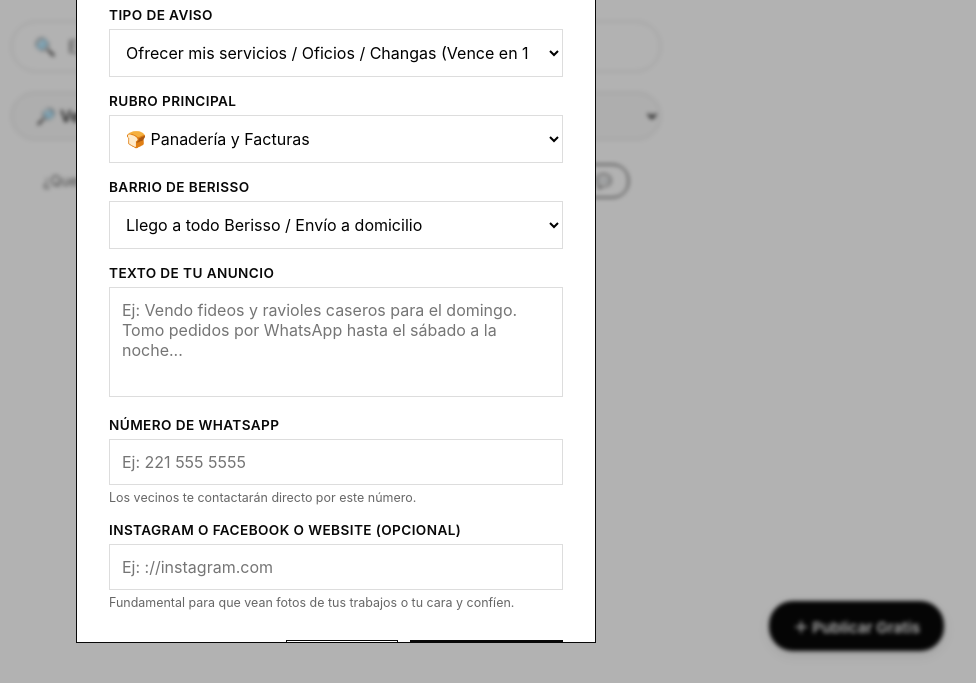
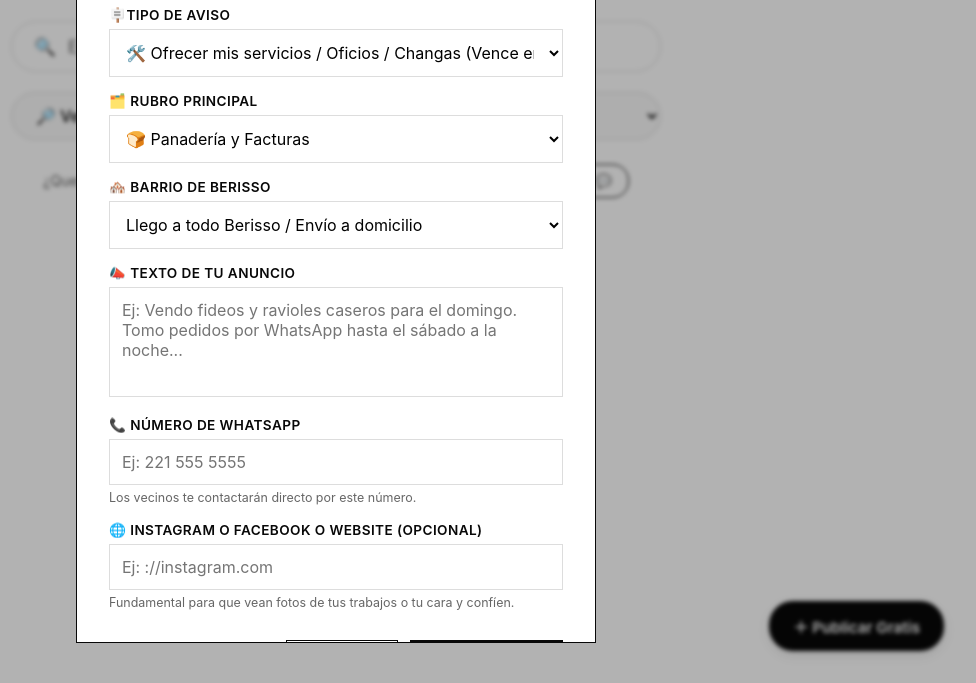
Before and after one commit to avisosfunebres/berissotrabaja, a plain HTML site: page index.html in a window 1280 px wide. Both pictures are taken after a click on the button "＋ Publicar Gratis". Shown: the part 117-800 px from the top of the page, without its empty margins (304-1280 px from the left). Drawn offline with Linux system fonts and the light colour scheme; no server answers.

Commit message:
Update index.html

```diff
--- a/index.html
+++ b/index.html
@@ -146,13 +146,13 @@
             <h2>Publicar en Berisso Trabaja</h2>
             <form id="formPublicar">
 
-                <label for="selectTipo">Tipo de aviso</label>
+                <label for="selectTipo">🪧Tipo de aviso</label>
                 <select id="selectTipo" required>
-                    <option value="ofrecido">Ofrecer mis servicios / Oficios / Changas (Vence en 1 mes)</option>
-                    <option value="gastronomia">Vender comida casera, repostería o cerveza artesanal (Vence en 1 mes)</option>
+                    <option value="ofrecido">🛠️ Ofrecer mis servicios / Oficios / Changas (Vence en 1 mes)</option>
+                    <option value="gastronomia">👩‍🍳 Vender comida casera, repostería o cerveza artesanal (Vence en 1 mes)</option>
                 </select>
 
-                <label for="selectRubro">Rubro principal</label>
+                <label for="selectRubro">🗂️ Rubro principal</label>
                 <select id="selectRubro" required>
                         <option value="Panificación y Facturas">🍞 Panadería y Facturas</option>
                         <option value="Pizzas y Empanadas">🍕 Pizzas, Empanadas y Fatays</option>
@@ -208,7 +208,7 @@
                         <option value="Otros Oficios">🔧 Otros Oficios de Barrio</option>
                 </select>
 
-                <label for="selectZona">Barrio de Berisso</label>
+                <label for="selectZona">🏘️ Barrio de Berisso</label>
                 <select id="selectZona" required>
                     <option value="Todo Berisso">Llego a todo Berisso / Envío a domicilio</option>
                     <option value="Berisso Centro">Berisso Centro (Casco Urbano / Montevideo)</option>
@@ -217,14 +217,14 @@
                     <option value="Los Talas">Los Talas / Zona de Quintas</option>
                 </select>
 
-                <label for="textareaTexto">Texto de tu anuncio</label>
+                <label for="textareaTexto">📣 Texto de tu anuncio</label>
                 <textarea id="textareaTexto" placeholder="Ej: Vendo fideos y ravioles caseros para el domingo. Tomo pedidos por WhatsApp hasta el sábado a la noche..." required></textarea>
 
-                <label for="inputCelular">Número de WhatsApp</label>
+                <label for="inputCelular">📞 Número de WhatsApp</label>
                 <input type="text" id="inputCelular" placeholder="Ej: 221 555 5555" required>
                 <small>Los vecinos te contactarán directo por este número.</small>
 
-                <label for="inputEnlace">Instagram o Facebook o Website (Opcional)</label>
+                <label for="inputEnlace">🌐 Instagram o Facebook o Website (Opcional)</label>
                 <input type="text" id="inputEnlace" placeholder="Ej: ://instagram.com">
                 <small>Fundamental para que vean fotos de tus trabajos o tu cara y confíen.</small>
 
```
